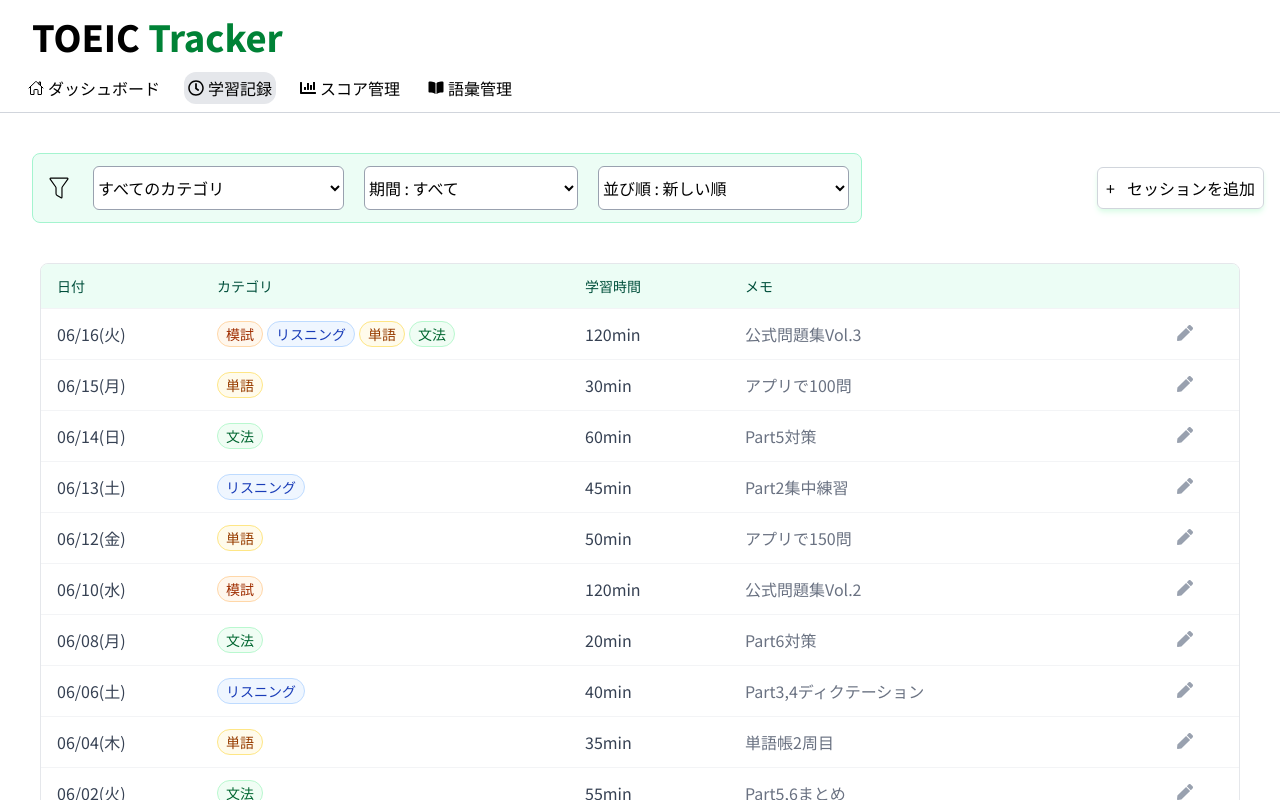
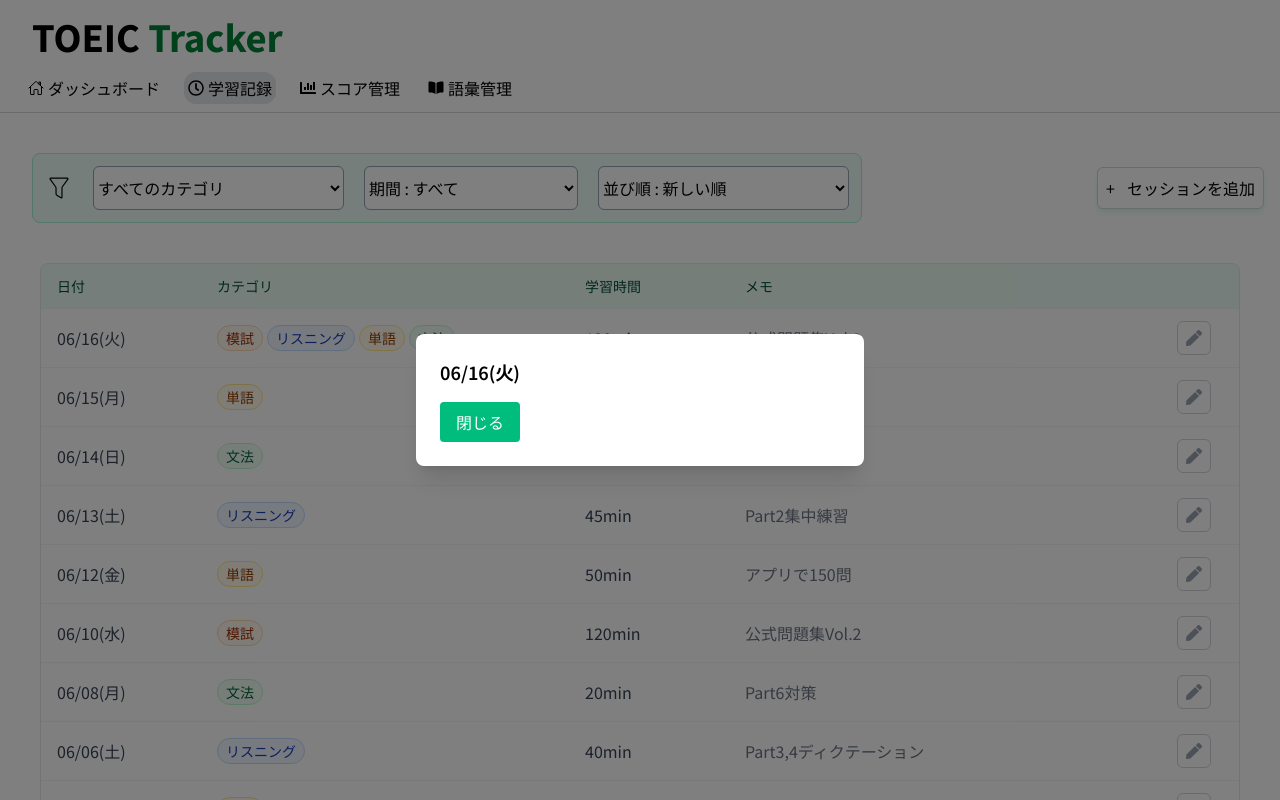
Before and after one commit to k-tomida/toeic-tracker, a React (Vite) app in the folder frontend/: page /study-sessions in a window 1280 px wide. Both pictures are taken after a click on the button 1185 px from the left and 333 px from the top of the page. Shown: the top 800 px of the page. Built offline with nearby package versions, Linux system fonts and the light colour scheme.

Commit message:
WIP: 編集のポップアップ1の雛形追加とdatepickerのインストール

```diff
--- a/frontend/package.json
+++ b/frontend/package.json
@@ -14,6 +14,7 @@
     "@tanstack/react-query": "^5.100.14",
     "axios": "^1.16.1",
     "react": "^19.2.6",
+    "react-datepicker": "^9.1.0",
     "react-dom": "^19.2.6",
     "react-icons": "^5.6.0",
     "react-router": "^7.15.1",
--- a/frontend/src/components/studySession/StudyTable.tsx
+++ b/frontend/src/components/studySession/StudyTable.tsx
@@ -5,6 +5,7 @@
 import type { tableType } from "../../types/tableType";
 import { sortTableByOrder } from "../../utils/sortTableByOrder";
 import { useState } from "react";
+import { PopUp } from "../../modules/PopUp";
 
 const dummyStudySessions: tableType[] = [
     {
@@ -236,6 +237,8 @@
 
 export const StudyTable = ({ category, period, order }: StudyTableProps) => {
     const [page, setPage] = useState(1);
+    const [popUpData, setPopUpData] = useState<tableType | null>(null);
+    const [isPopUpOpen, setIsPopUpOpen] = useState(false);
 
     const [prevFilters, setPrevFilters] = useState({ category, period, order });
 
@@ -269,8 +272,10 @@
     const pageTables = filteredStudyTables.slice(startItem - 1, endItem);
     const totalPages = Math.ceil(filteredStudyTables.length / ITEMS_PER_PAGE);
 
+
     return (
-        filteredStudyTables.length === 0 ? (
+        <div>
+            {filteredStudyTables.length === 0 ? (
                 <div>テーブルがありません</div>
             ) : (
                 <div className="w-full border border-gray-200 rounded-lg overflow-hidden">
@@ -296,7 +301,14 @@
                                     <td className="py-3 px-4 text-gray-700">{data.duration}min</td>
                                     <td className="py-3 px-4 text-gray-500">{data.memo}</td>
                                     <td className="py-3 px-4">
-                                    <button className="cursor-pointer text-gray-400 hover:text-red-500"><FaPen /></button>
+                                        <button
+                                            className="cursor-pointer text-gray-400 hover:bg-gray-200 p-2 border border-gray-300 rounded-md"
+                                            onClick={() => {
+                                                setPopUpData(data);
+                                                setIsPopUpOpen(true);
+                                            }}>
+                                            <FaPen />
+                                        </button>
                                     </td>
                                 </tr>
                             ))}
@@ -321,6 +333,10 @@
                         </div>
                     </div>
                 </div>
-        )
+            )}
+            {isPopUpOpen && popUpData !== null && (
+                <PopUp onClose={() => setIsPopUpOpen(false)} data={popUpData} />
+            )}
+        </div>
     );
 }
--- /dev/null
+++ b/frontend/src/modules/PopUp.tsx
@@ -0,0 +1,20 @@
+import type { tableType } from "../types/tableType";
+import { formatDate } from "../utils/formatDate";
+
+type Props = {
+    onClose: () => void;
+    data: tableType;
+};
+
+export const PopUp = ({ onClose, data }: Props) => {
+    return (
+        <div className="fixed inset-0 bg-black/50 flex items-center justify-center z-50">
+            <div className="bg-white rounded-lg shadow-xl p-6 w-full max-w-md mx-4">
+                <h2 className="text-lg font-semibold mb-4">{formatDate(data.date)}</h2>
+                <button className="bg-emerald-500 text-white px-4 py-2 rounded hover:bg-emerald-600" onClick={onClose}>
+                    閉じる
+                </button>
+            </div>
+        </div>
+    )
+}
```
Also changed, not shown: 1 other file (tests, documents, lock files or other folders). Lines whose indentation alone changed are shown as unchanged.
